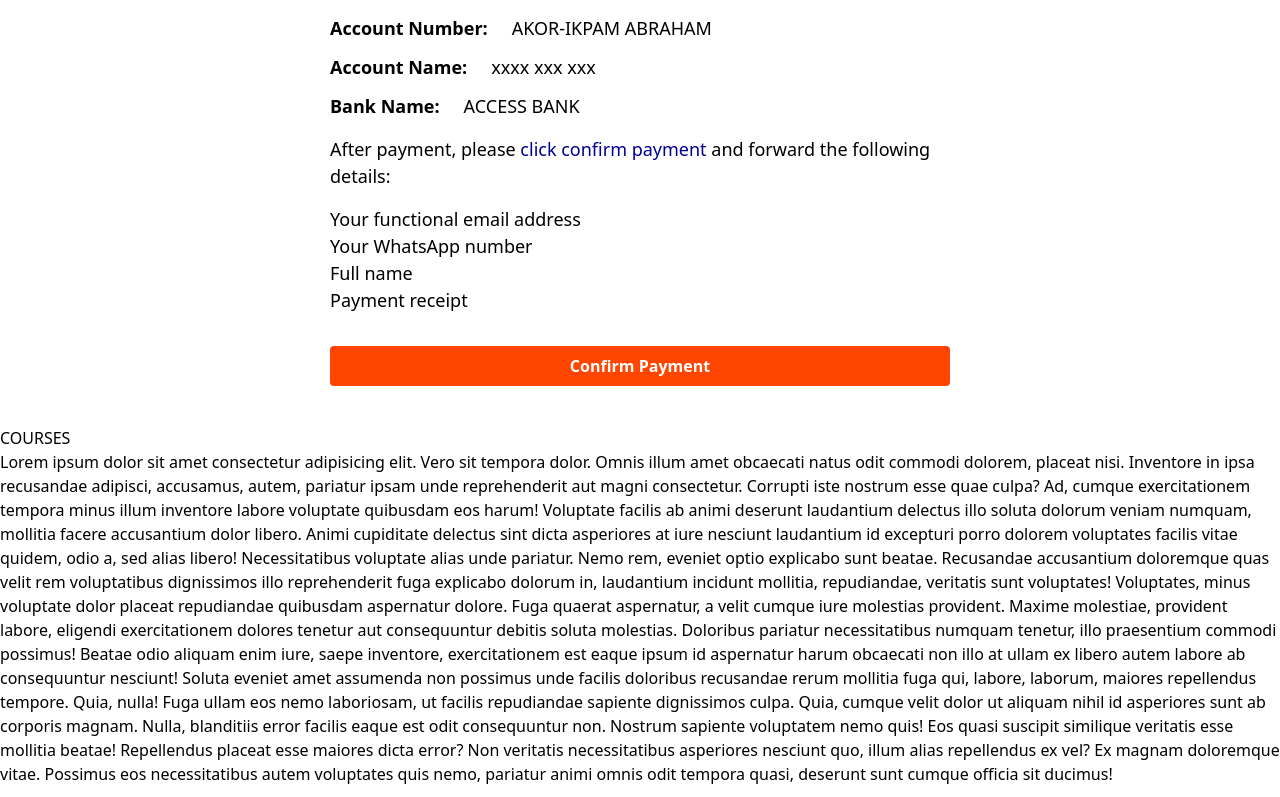
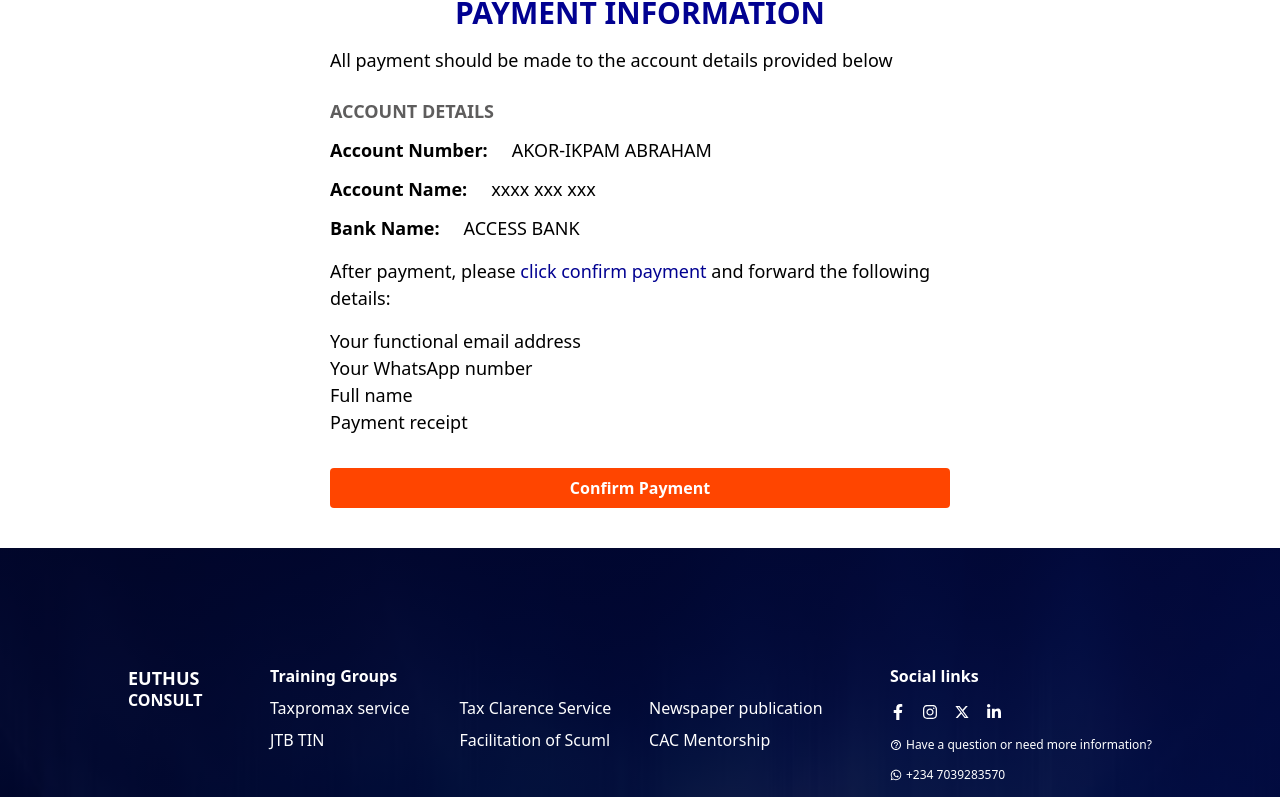
Before and after one commit to StivinTaesoo/euthus-consult, a Next.js app: page /courses in a window 1280 px wide. Shown: the part 2000-2797 px from the top of the page. Built offline with nearby package versions, Linux system fonts and the light colour scheme.

Commit message:
Added Footer

```diff
--- a/app/courses/page.tsx
+++ b/app/courses/page.tsx
@@ -14,47 +14,6 @@ export default function Courses() {
             <CourseParticipation />
             <CourseOutline />
             <CoursePayment />
-            <h1>COURSES</h1>
-            <div className="">
-                Lorem ipsum dolor sit amet consectetur adipisicing elit. Vero
-                sit tempora dolor. Omnis illum amet obcaecati natus odit commodi
-                dolorem, placeat nisi. Inventore in ipsa recusandae adipisci,
-                accusamus, autem, pariatur ipsam unde reprehenderit aut magni
-                consectetur. Corrupti iste nostrum esse quae culpa? Ad, cumque
-                exercitationem tempora minus illum inventore labore voluptate
-                quibusdam eos harum! Voluptate facilis ab animi deserunt
-                laudantium delectus illo soluta dolorum veniam numquam, mollitia
-                facere accusantium dolor libero. Animi cupiditate delectus sint
-                dicta asperiores at iure nesciunt laudantium id excepturi porro
-                dolorem voluptates facilis vitae quidem, odio a, sed alias
-                libero! Necessitatibus voluptate alias unde pariatur. Nemo rem,
-                eveniet optio explicabo sunt beatae. Recusandae accusantium
-                doloremque quas velit rem voluptatibus dignissimos illo
-                reprehenderit fuga explicabo dolorum in, laudantium incidunt
-                mollitia, repudiandae, veritatis sunt voluptates! Voluptates,
-                minus voluptate dolor placeat repudiandae quibusdam aspernatur
-                dolore. Fuga quaerat aspernatur, a velit cumque iure molestias
-                provident. Maxime molestiae, provident labore, eligendi
-                exercitationem dolores tenetur aut consequuntur debitis soluta
-                molestias. Doloribus pariatur necessitatibus numquam tenetur,
-                illo praesentium commodi possimus! Beatae odio aliquam enim
-                iure, saepe inventore, exercitationem est eaque ipsum id
-                aspernatur harum obcaecati non illo at ullam ex libero autem
-                labore ab consequuntur nesciunt! Soluta eveniet amet assumenda
-                non possimus unde facilis doloribus recusandae rerum mollitia
-                fuga qui, labore, laborum, maiores repellendus tempore. Quia,
-                nulla! Fuga ullam eos nemo laboriosam, ut facilis repudiandae
-                sapiente dignissimos culpa. Quia, cumque velit dolor ut aliquam
-                nihil id asperiores sunt ab corporis magnam. Nulla, blanditiis
-                error facilis eaque est odit consequuntur non. Nostrum sapiente
-                voluptatem nemo quis! Eos quasi suscipit similique veritatis
-                esse mollitia beatae! Repellendus placeat esse maiores dicta
-                error? Non veritatis necessitatibus asperiores nesciunt quo,
-                illum alias repellendus ex vel? Ex magnam doloremque vitae.
-                Possimus eos necessitatibus autem voluptates quis nemo, pariatur
-                animi omnis odit tempora quasi, deserunt sunt cumque officia sit
-                ducimus!
-            </div>
         </div>
     );
 }
--- a/app/globals.css
+++ b/app/globals.css
@@ -12,7 +12,7 @@
     margin: 100px auto;
     padding: 100px;
     background: #ff7300;
-    color: #b3afaf;
+    color: #807e7e;
 }
 
 .sticky-nav.active {
--- a/app/layout.tsx
+++ b/app/layout.tsx
@@ -2,6 +2,7 @@ import type { Metadata } from "next";
 import { Geist, Geist_Mono } from "next/font/google";
 import "./globals.css";
 import { Navbar } from "@/components/navbar/Navbar";
+import Footer from "@/components/footer/Footer";
 
 const geistSans = Geist({
     variable: "--font-geist-sans",
@@ -30,6 +31,7 @@ export default function RootLayout({
             >
                 <Navbar />
                 {children}
+                <Footer />
             </body>
         </html>
     );
--- a/components/courses/CourseOutline.tsx
+++ b/components/courses/CourseOutline.tsx
@@ -65,7 +65,7 @@ function CourseOutline() {
                     <div className="flex items-center gap-4 ">
                         <MdSupportAgent className="text-[#b3afaf]" />
                         <p>
-                            Access to an ACCREDITED agent portal for use! (T & C
+                            Access to an Accredited agent portal for use! (T & C
                             APPLY)
                         </p>
                     </div>
--- a/components/courses/CourseParticipation.tsx
+++ b/components/courses/CourseParticipation.tsx
@@ -3,15 +3,15 @@ import React from "react";
 function CourseParticipation() {
     return (
         <div className="w-full ">
-            <div className="w-[90%] flex flex-col items-center gap-4 py-10 mx-auto  md:flex-row md:w-[80%] ">
-                <h1 className="w-full uppercase font-bold text-center text-2xl md:text-6xl md:w-[50%]">
+            <div className="w-[90%] flex flex-col items-center gap-10 py-10 mx-auto  md:flex-row md:w-[80%] ">
+                <h1 className="w-full uppercase font-bold text-center text-[#807e7e] text-2xl md:text-5xl md:w-[50%]">
                     About 5,700 participants have taken this online course
                 </h1>
-                <div className="w-full md:w-[50%]">
+                <div className="w-full md:w-[50%] md:h-[500px]">
                     <img
                         src="./images/image-13.jpg"
                         alt="Course Participants"
-                        className="w-full"
+                        className="w-full h-full object-cover"
                     />
                 </div>
             </div>
--- /dev/null
+++ b/components/footer/Footer.tsx
@@ -0,0 +1,28 @@
+import Link from "next/link";
+import TrainingGroups from "./TrainingGroups";
+import FooterLogo from "./FooterLogo";
+import FooterSocials from "./FooterSocials";
+
+function Footer() {
+    return (
+        <div className="">
+            <div
+                className={`w-full h-[560px]  bg-cover bg-center relative md:h-[400px]`}
+                style={{ backgroundImage: `url(./images/image-10.jpeg)` }}
+            >
+                <div className="w-full h-full bg-transGrey text-white absolute top-0 flex flex-col items-center justify-center ">
+                    <div className="w-[90%] flex flex-col justify-between gap-10 lg:flex-row lg:w-[80%] ">
+                        <FooterLogo />
+                        <TrainingGroups />
+                        <FooterSocials />
+                    </div>
+                    <p className="text-sm mt-6 text-whitesmoke md:text-base">
+                        Copyright &copy; 2024 - Euthus Consult
+                    </p>
+                </div>
+            </div>
+        </div>
+    );
+}
+
+export default Footer;
--- /dev/null
+++ b/components/footer/FooterLogo.tsx
@@ -0,0 +1,24 @@
+import Link from "next/link";
+import React from "react";
+
+function FooterLogo() {
+    return (
+        <div>
+            {/* Logo */}
+            <Link href={"/"}>
+                <div className="flex gap-2 items-center">
+                    <div className="text-white flex gap-x-1 leading-none md:flex-col">
+                        <h1 className="font-bold text-[16px] md:text-lg">
+                            EUTHUS
+                        </h1>
+                        <h2 className="font-bold text-[16px] md:text-md">
+                            CONSULT
+                        </h2>
+                    </div>
+                </div>
+            </Link>
+        </div>
+    );
+}
+
+export default FooterLogo;
--- /dev/null
+++ b/components/footer/FooterSocials.tsx
@@ -0,0 +1,35 @@
+import React from "react";
+import {
+    FaFacebookF,
+    FaInstagram,
+    FaLinkedinIn,
+    FaWhatsapp,
+} from "react-icons/fa";
+import { MdHelpOutline } from "react-icons/md";
+import { RiTwitterXFill } from "react-icons/ri";
+
+function FooterSocials() {
+    return (
+        <div>
+            <h2 className="font-bold">Social links</h2>
+            <div className="w-full flex  flex-col items-left  text-white bg-transparent ">
+                <div className="flex items-left gap-x-4 py-4">
+                    <FaFacebookF /> <FaInstagram /> <RiTwitterXFill />{" "}
+                    <FaLinkedinIn />
+                </div>
+                <div className="flex flex-col items-left text-[12px] gap-x-2 gap-y-3">
+                    <div className="flex gap-x-1 items-center">
+                        <MdHelpOutline />
+                        <p>Have a question or need more information?</p>
+                    </div>
+                    <div className="flex gap-x-1 items-center">
+                        <FaWhatsapp />
+                        <p>+234 7039283570</p>
+                    </div>
+                </div>
+            </div>
+        </div>
+    );
+}
+
+export default FooterSocials;
--- /dev/null
+++ b/components/footer/TrainingGroups.tsx
@@ -0,0 +1,31 @@
+import Link from "next/link";
+
+function TrainingGroups() {
+    return (
+        <div>
+            <h2 className="font-bold">Training Groups</h2>
+            <div className="grid mt-2 grid-cols-2 items-center  gap-x-4 gap-y-2 lg:grid-cols-3">
+                <Link href="https://chat.whatsapp.com/Gykam388hVjE4IN9PFzTE0">
+                    <p>Taxpromax service </p>
+                </Link>
+                <Link href="https://chat.whatsapp.com/Gykam388hVjE4IN9PFzTE0">
+                    <p>Tax Clarence Service </p>
+                </Link>
+                <Link href="https://chat.whatsapp.com/F5EZjTEpARf5XwH5NIShIn">
+                    <p>Newspaper publication </p>
+                </Link>
+                <Link href="https://chat.whatsapp.com/C8Dx5lY8bhvGupk9RzMg6O">
+                    <p>JTB TIN </p>
+                </Link>
+                <Link href="https://chat.whatsapp.com/F5EZjTEpARf5XwH5NIShIn">
+                    <p>Facilitation of Scuml</p>
+                </Link>
+                <Link href="https://chat.whatsapp.com/Es5TWvCebsYEbpXzPz50iD">
+                    <p>CAC Mentorship</p>
+                </Link>
+            </div>
+        </div>
+    );
+}
+
+export default TrainingGroups;
--- a/components/navbar/Navbar.tsx
+++ b/components/navbar/Navbar.tsx
@@ -2,7 +2,12 @@
 import { useState, useEffect } from "react";
 import Link from "next/link";
 import { RiTwitterXFill } from "react-icons/ri";
-import { FaFacebookF, FaInstagram, FaWhatsapp } from "react-icons/fa";
+import {
+    FaFacebookF,
+    FaInstagram,
+    FaLinkedinIn,
+    FaWhatsapp,
+} from "react-icons/fa";
 import { MdHelpOutline } from "react-icons/md";
 import { MobileNavbar } from "./MobileNavbar";
 
@@ -33,7 +38,8 @@ export const Navbar = () => {
             {/* ******* SOCIALS BAR ************** */}
             <div className="hidden w-full justify-between items-center px-12 text-white bg-transparent md:flex">
                 <div className="flex items-center gap-x-4 py-4">
-                    <FaFacebookF /> <FaInstagram /> <RiTwitterXFill />
+                    <FaFacebookF /> <FaInstagram /> <RiTwitterXFill />{" "}
+                    <FaLinkedinIn />
                 </div>
                 <div className="flex items-center text-[12px] gap-x-2">
                     <MdHelpOutline />
```
